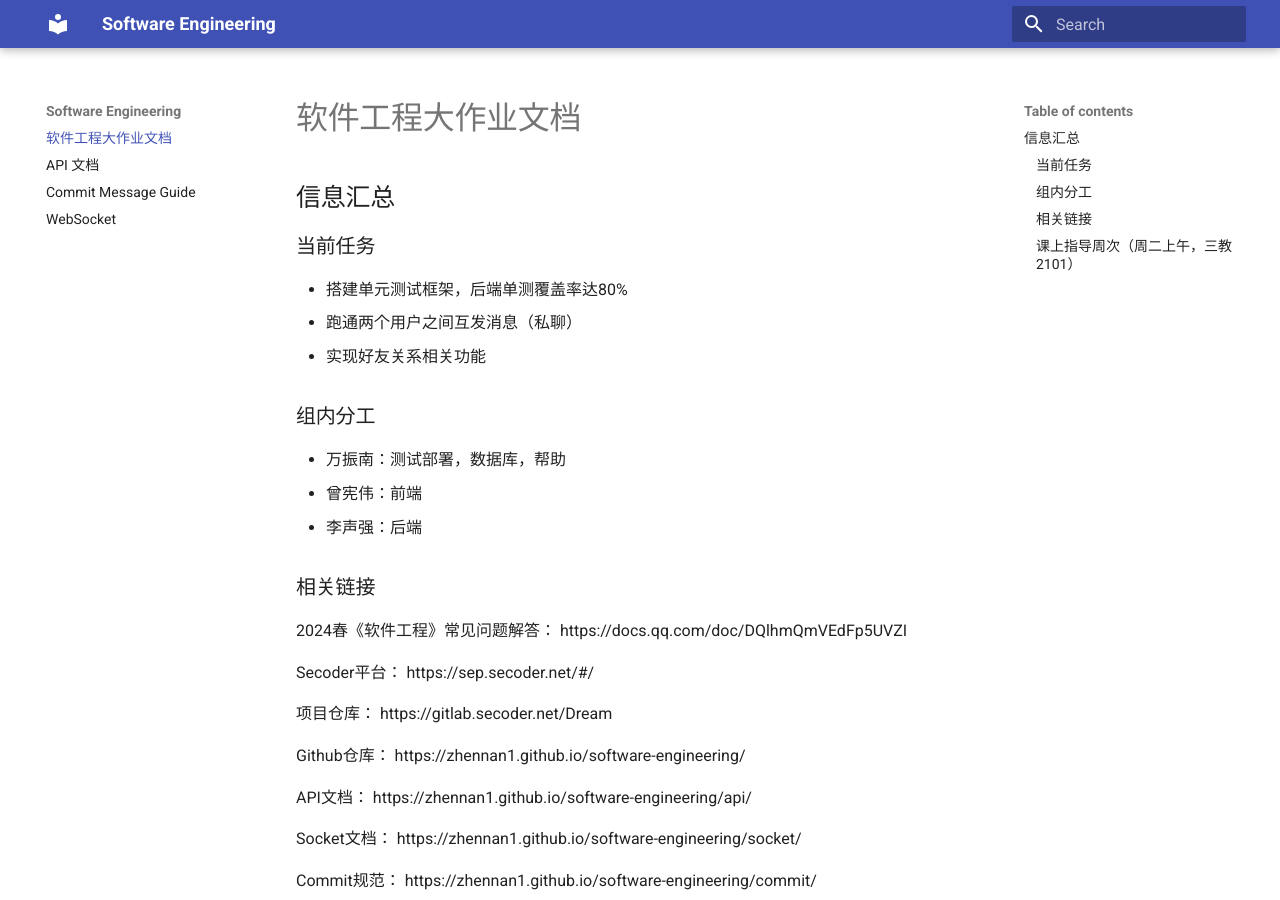
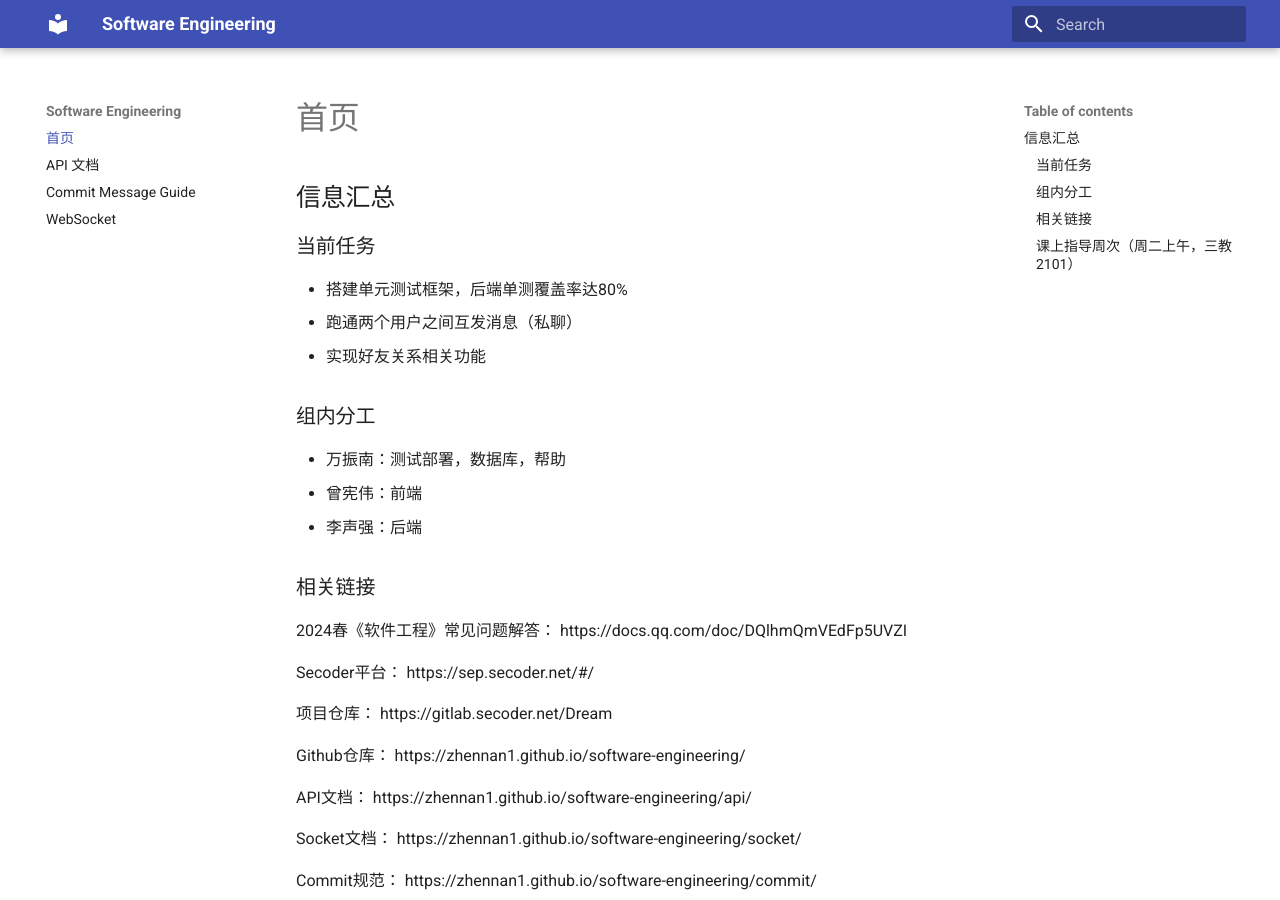
Before and after one commit to zhennan1/software-engineering, an MkDocs documentation site: the page built from docs/index.md, in a window 1280 px wide and 900 px high. Built offline with MkDocs 1.6.1 and Material for MkDocs 9.7.7, drawn with Linux system fonts in a browser that asks for light colours.

Commit message:
feat: update index.md

```diff
--- a/docs/index.md
+++ b/docs/index.md
@@ -1,4 +1,4 @@
-# 软件工程大作业文档
+# 首页
 
 ## 信息汇总
 
```
